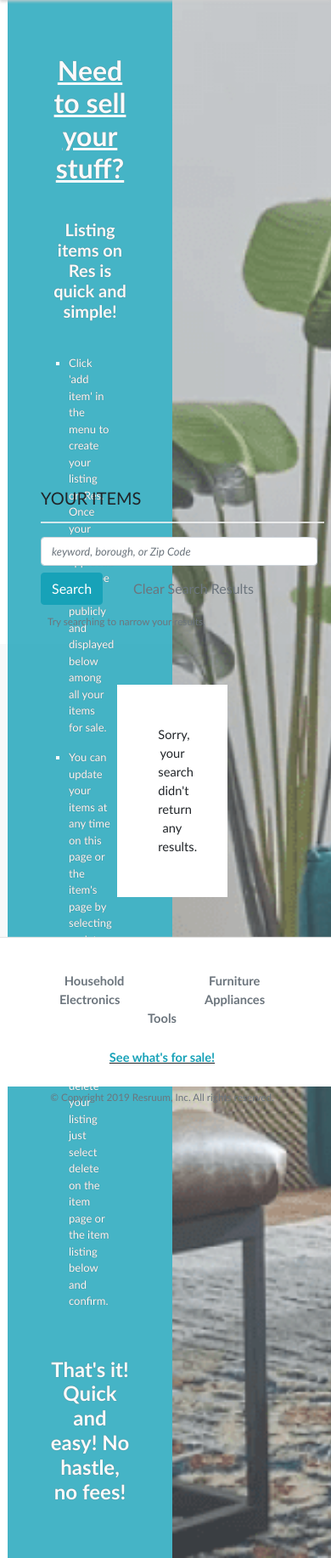
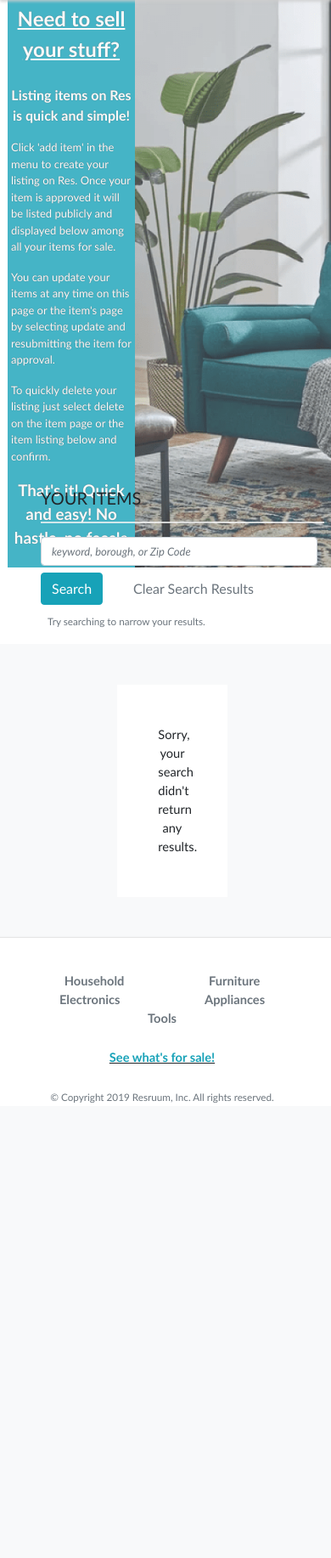
Before and after one commit to gth2103/res_app, a Flask app: template res/app/templates/sell.html in a window 390 px wide. Shown: the part 56-1890 px from the top of the page at 85% size. After the commit the page ends 1354 px from the top, so only its background shows below. Run offline with Flask 2, Linux system fonts and the light colour scheme; the template is opened without the code that fills it, so the values that code supplies are empty; parts of the project's set-up code (start-up, migrations or seed data) failed here and were passed over; some libraries are stand-ins or nearby versions.

Commit message:
format seller paragraph viewport changes

```diff
--- a/res/app/static/css/style.css
+++ b/res/app/static/css/style.css
@@ -383,6 +383,16 @@ ul {
     opacity: 1;
 }
 
+.header_1 {
+        font-size: 2rem !important;
+    }
+.header_3 {
+    font-size: 1.5rem !important;
+}
+.header_4 {
+    font-size: 1.25rem !important;
+}
+
 #scroll_left{
     top: 30%;
     left: -40px;
@@ -506,23 +516,14 @@ ul {
     #clear {
         right: 15px;
     }
-    #info_3_left.h2 {
+    .header_1 {
         font-size: 1.5rem !important;
     }
-    #info_3_left.h5 {
-        font-size: 1rem !important;
-    }
-    #info_3_left.h4 {
+    .header_3 {
         font-size: 1.175rem !important;
     }
-    #info_3_left.pt-4 {
-        padding-top: .5rem !important;
-    }
-    #info_3_left.p-4 {
-        padding: 0rem !important;
-    }
-    .buy_info {
-        padding-left: 1.5rem !important;
+    .header_4 {
+        font-size: 1rem !important;
     }
 }
 
--- a/res/app/templates/sell.html
+++ b/res/app/templates/sell.html
@@ -23,15 +23,15 @@
     <div>
 </nav>
 <div class="container-fluid m-0 pl-0 pr-2">
-    <div class="row buy_info">
-        <div id="info_3_left" class="col text-light p-5 overflow-auto text-center">
-            <p>
-                <h2><b><u>Need to sell your stuff?</u></b></h2>
+    <div class="row buy_info pl-4 pl-0">
+        <div id="info_3_left" class="col text-light p-1 p-sm-5 overflow-auto text-center">
+            <p class="header_1">
+                <b><u>Need to sell your stuff?</u></b>
             </p>
-            <p>
-                <h5 class="pt-4"><b>Listing items on Res is quick and simple!</b></h5>
+            <p class="header_4 pt-2 pt-sm-4">
+                <b>Listing items on Res is quick and simple!</b>
             </p>
-            <ul class="p-4 text-left">
+            <ul class="p-0 p-sm-4 text-left">
             <li><p>
                 Click 'add item' in the menu to create your listing on Res. Once your item is approved it will be listed publicly and displayed below among all your items for sale.
             </p></li>
@@ -42,8 +42,8 @@
                 To quickly delete your listing just select delete on the item page or the item listing below and confirm.
             </p></li>
             </ul>
-            <p>
-                <h4><b>That's it! Quick and easy! No hastle, no fees!</b></h4>
+            <p class="header_3">
+                <b>That's it! Quick and easy! No hastle, no fees!</b>a
             </p>
         </div>
         <div id="info_3_right" class="col text-light font-weight-bold p-5 overflow-auto">
```
